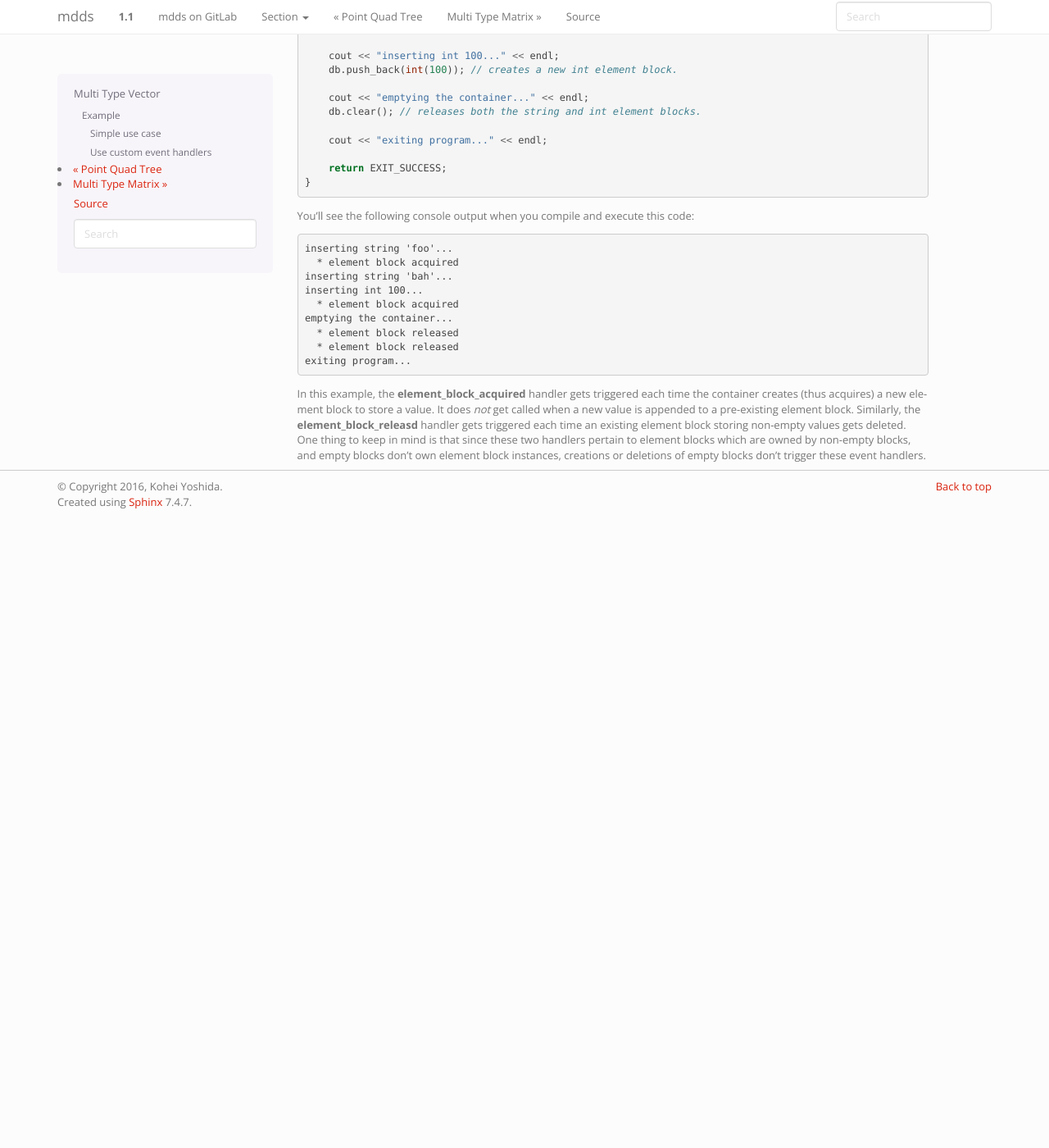
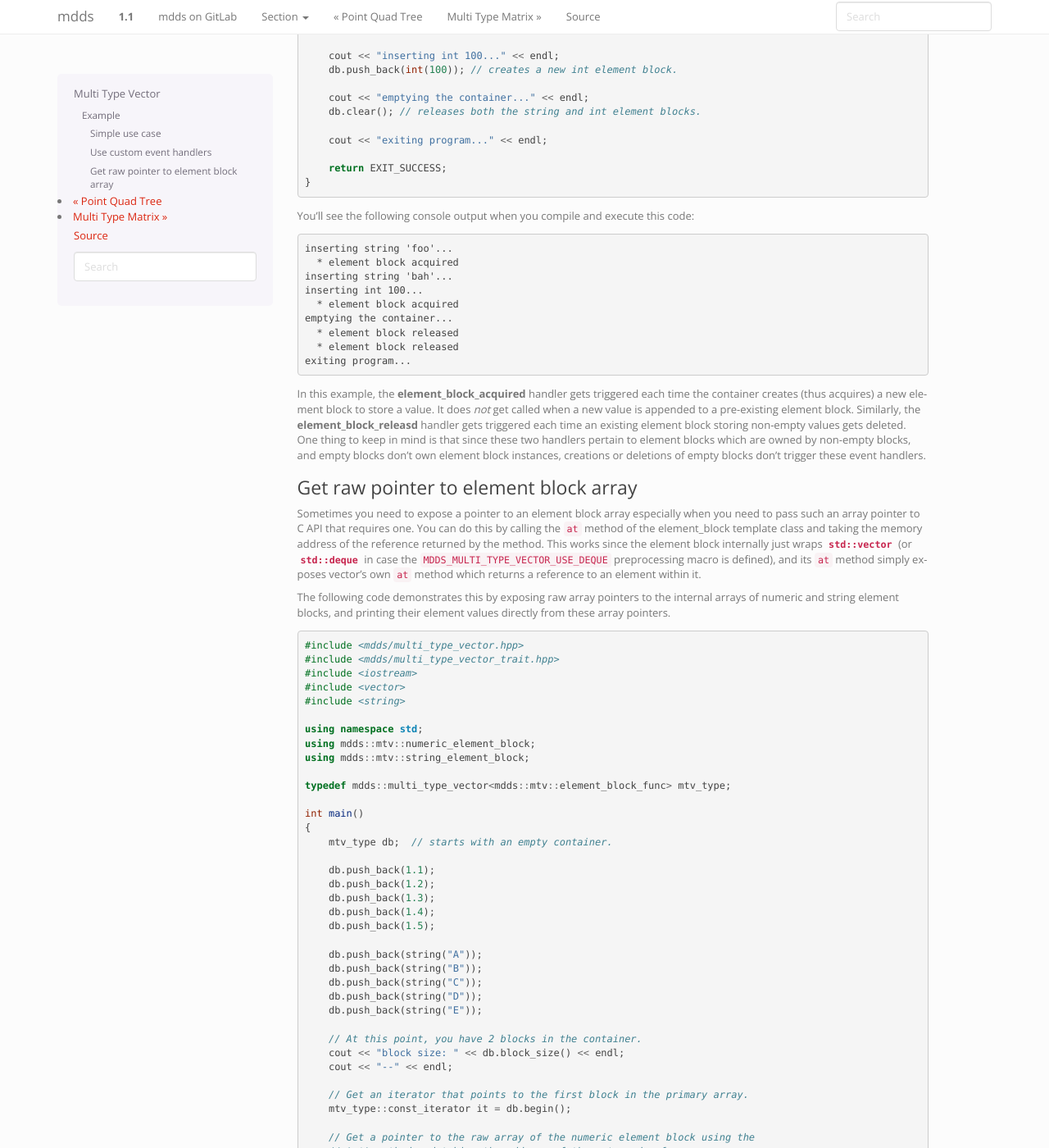
Before and after one commit to kohei-us/mdds, a Sphinx documentation site: the page built from doc/multi_type_vector.rst, in a window 1280 px wide and 1400 px high, scrolled down 3165 px. Shown: the whole window at 82% size. Built offline with Sphinx 7.4.7, drawn with Linux system fonts in a browser that asks for light colours; before the commit the page ends 3795 px from its top, so only the background shows below that; some of the changed text lies outside the part shown.

Commit message:
Add another code example for multi_type_vector.

```diff
--- a/doc/multi_type_vector.rst
+++ b/doc/multi_type_vector.rst
@@ -216,3 +216,96 @@ thing to keep in mind is that since these two handlers pertain to element
 blocks which are owned by non-empty blocks, and empty blocks don't own element
 block instances, creations or deletions of empty blocks don't trigger these
 event handlers.
+
+Get raw pointer to element block array
+^^^^^^^^^^^^^^^^^^^^^^^^^^^^^^^^^^^^^^
+
+Sometimes you need to expose a pointer to an element block array especially
+when you need to pass such an array pointer to C API that requires one.  You
+can do this by calling the ``at`` method of the element_block template class
+and taking the memory address of the reference returned by the method.  This
+works since the element block internally just wraps :cpp:class:`std::vector`
+(or :cpp:class:`std::deque` in case the ``MDDS_MULTI_TYPE_VECTOR_USE_DEQUE``
+preprocessing macro is defined), and its ``at`` method simply exposes vector's
+own ``at`` method which returns a reference to an element within it.
+
+The following code demonstrates this by exposing raw array pointers to the
+internal arrays of numeric and string element blocks, and printing their
+element values directly from these array pointers.
+
+::
+
+   #include <mdds/multi_type_vector.hpp>
+   #include <mdds/multi_type_vector_trait.hpp>
+   #include <iostream>
+   #include <vector>
+   #include <string>
+
+   using namespace std;
+   using mdds::mtv::numeric_element_block;
+   using mdds::mtv::string_element_block;
+
+   typedef mdds::multi_type_vector<mdds::mtv::element_block_func> mtv_type;
+
+   int main()
+   {
+       mtv_type db;  // starts with an empty container.
+
+       db.push_back(1.1);
+       db.push_back(1.2);
+       db.push_back(1.3);
+       db.push_back(1.4);
+       db.push_back(1.5);
+
+       db.push_back(string("A"));
+       db.push_back(string("B"));
+       db.push_back(string("C"));
+       db.push_back(string("D"));
+       db.push_back(string("E"));
+
+       // At this point, you have 2 blocks in the container.
+       cout << "block size: " << db.block_size() << endl;
+       cout << "--" << endl;
+
+       // Get an iterator that points to the first block in the primary array.
+       mtv_type::const_iterator it = db.begin();
+
+       // Get a pointer to the raw array of the numeric element block using the
+       // 'at' method and taking the address of the returned reference.
+       const double* p = &numeric_element_block::at(*it->data, 0);
+
+       // Print the elements from this raw array pointer.
+       for (const double* p_end = p + it->size; p != p_end; ++p)
+           cout << *p << endl;
+
+       cout << "--" << endl;
+
+       ++it; // move to the next block, which is a string block.
+
+       // Get a pointer to the raw array of the string element block.
+       const string* pz = &string_element_block::at(*it->data, 0);
+
+       // Print out the string elements.
+       for (const string* pz_end = pz + it->size; pz != pz_end; ++pz)
+           cout << *pz << endl;
+
+       return EXIT_SUCCESS;
+   }
+
+Compiling and execute this code produces the following output:
+
+.. code-block:: none
+
+   block size: 2
+   --
+   1.1
+   1.2
+   1.3
+   1.4
+   1.5
+   --
+   A
+   B
+   C
+   D
+   E
```
